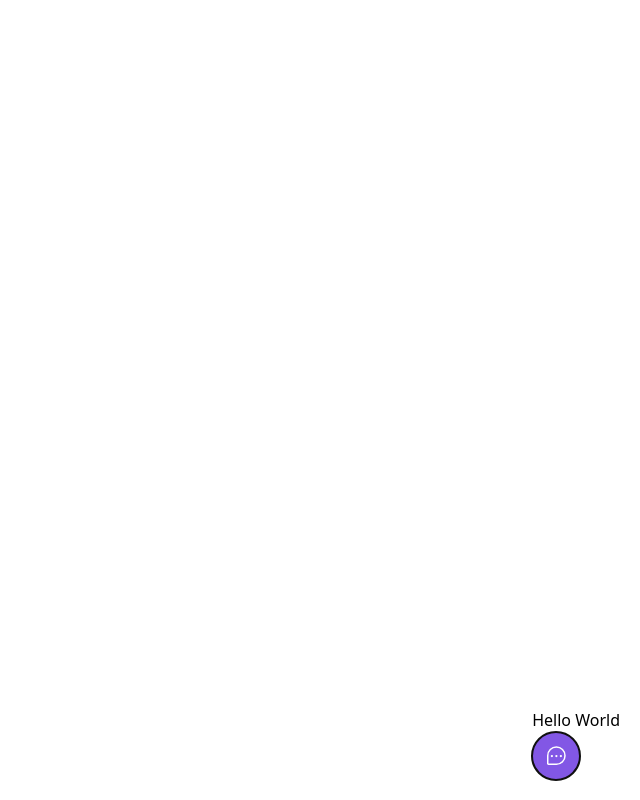
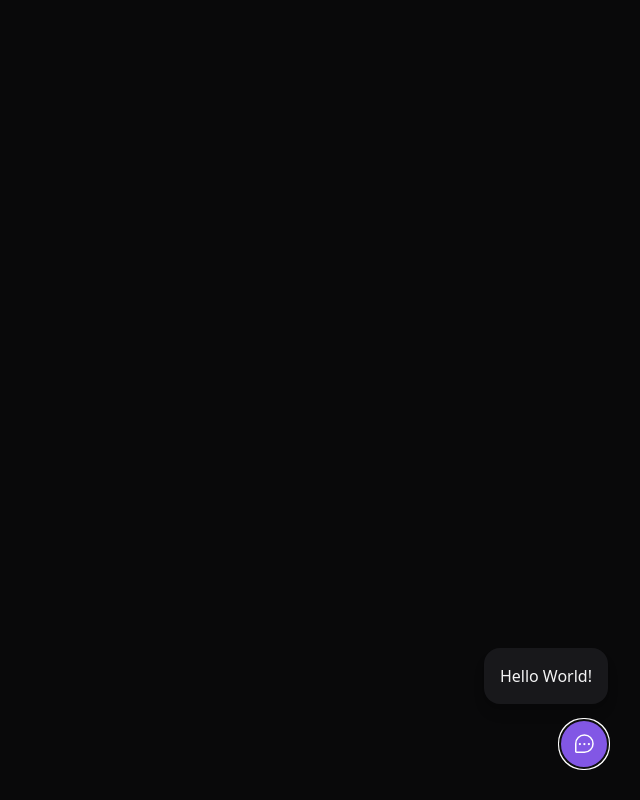
Before and after one commit to tiagoasrodrigues/feedback-widget-web, a React (Vite) app: page / in a window 1280 px wide. Both pictures are taken after a click on the button "Feedback". Shown: the whole page, without its empty margins (640-1280 px from the left). Built offline with nearby package versions, Linux system fonts and the light colour scheme.

Commit message:
:wrench: Estruturando WidgetForm

```diff
--- a/src/components/Widget.tsx
+++ b/src/components/Widget.tsx
@@ -1,12 +1,14 @@
 import { ChatTeardropDots } from 'phosphor-react'
 import { Popover } from '@headlessui/react'
 
+import { WidgetForm } from './WidgetForm'
+
 export function Widget() {
-
-
   return (
-    <Popover className='absolute bottom-5 right-5'>
-      <Popover.Panel>Hello World</Popover.Panel>
+    <Popover className='absolute bottom-4 right-4 md:bottom-8 md:right-8 flex flex-col items-end'>
+      <Popover.Panel>
+        <WidgetForm />
+      </Popover.Panel>
 
       <Popover.Button className='bg-brand-500 rounded-full px-3 h-12 text-white flex items-center group'>
         <ChatTeardropDots className='w-6 h-6 ' />
--- /dev/null
+++ b/src/components/WidgetForm.tsx
@@ -0,0 +1,7 @@
+export function WidgetForm() {
+  return (
+    <div className="bg-zinc-900 p-4 relative rounded-2xl mb-4 flex flex-col items-center shadow-lg w-[calc(100vw-2rem)] md:w-auto">
+      Hello World!
+    </div>
+  );
+}
--- a/src/global.css
+++ b/src/global.css
@@ -1,3 +1,7 @@
 @tailwind base;
 @tailwind components;
 @tailwind utilities;
+
+body {
+  @apply bg-[#09090A] text-zinc-100;
+}
--- a/src/main.tsx
+++ b/src/main.tsx
@@ -1,7 +1,6 @@
 import React from 'react'
 import ReactDOM from 'react-dom/client'
 import { App } from './App'
-import { Widget } from './components/Widget'
 
 import './global.css'
 
```
